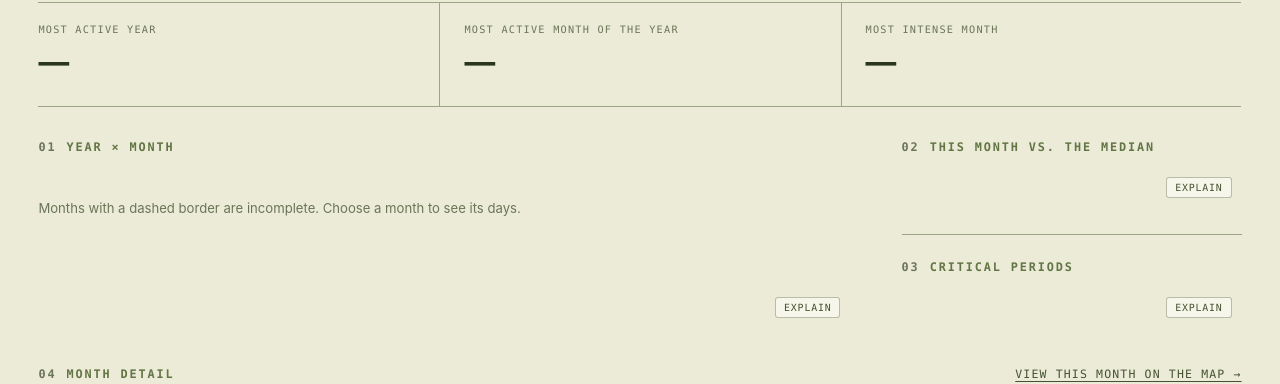
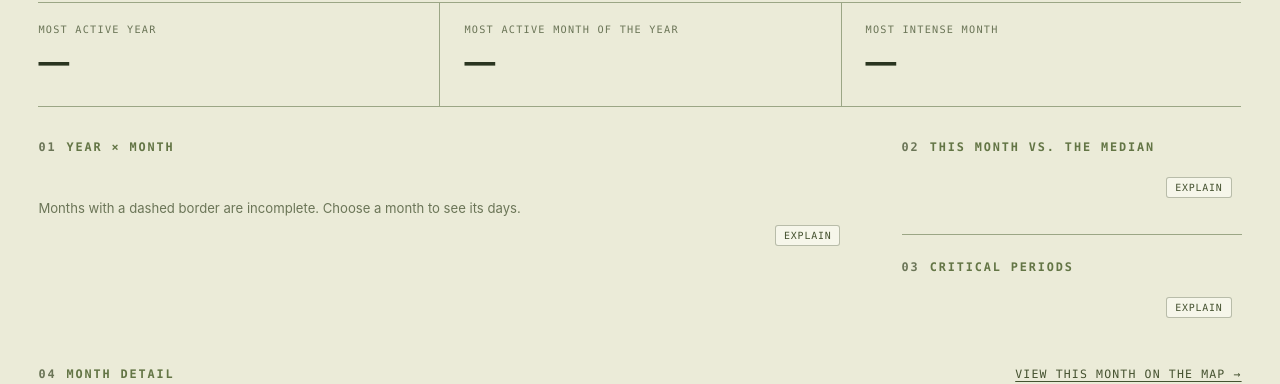
Before and after one commit to Leecsito/Moviris, a plain HTML site: page calendario/index.html in a window 1280 px wide. Shown: the part 304-688 px from the top of the page. Drawn offline with Linux system fonts and the light colour scheme; no server answers.

Commit message:
fix: botón Explain visible junto a la matriz del calendario

```diff
--- a/explain.css
+++ b/explain.css
@@ -31,6 +31,12 @@
 .col-main,
 .side-block {
   position: relative;
+}
+
+/* En el calendario, la columna de la matriz no debe estirarse hasta la
+   altura de la lista de períodos: eso empujaba su botón Explain muy abajo. */
+.col-main {
+  align-self: start;
 }
 
 .chart,
```
Also changed, not shown: 1 other file.
